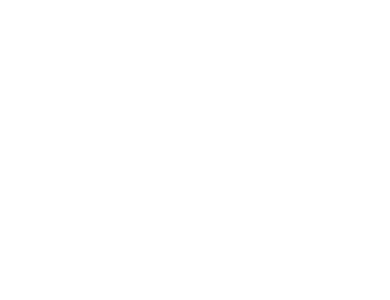
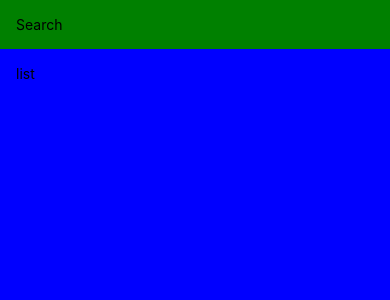
Before and after one commit to chefkasperson/MealsToGo, a React Native app: screen / in a window 390 px wide. Shown: the top 300 px of the page. Built offline with nearby package versions, Linux system fonts and the light colour scheme.

Commit message:
template of layout

```diff
--- a/App.js
+++ b/App.js
@@ -1,10 +1,19 @@
 import { StatusBar } from 'expo-status-bar';
-import { StyleSheet, Text, View } from 'react-native';
+import { StyleSheet, Text, View, SafeAreaView } from 'react-native';
 
 export default function App() {
   return (
-    <View>
-    </View>
+ <>
+    <SafeAreaView style={{flex: 1}}>
+      <View style={{padding: 16, backgroundColor: 'green'}}>
+        <Text>Search</Text>
+      </View>
+      <View style={{flex: 1, padding: 16, backgroundColor: 'blue'}}>
+        <Text>list</Text>
+      </View>
+    </SafeAreaView>
+    <StatusBar style='auto' />
+ </>
   );
 }
 
```
